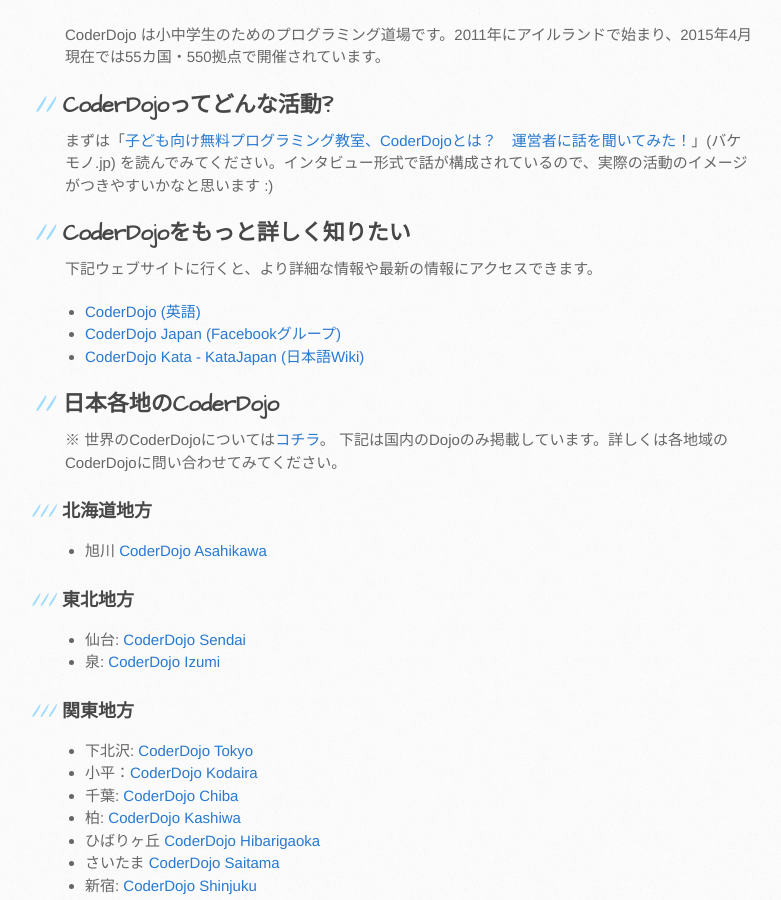
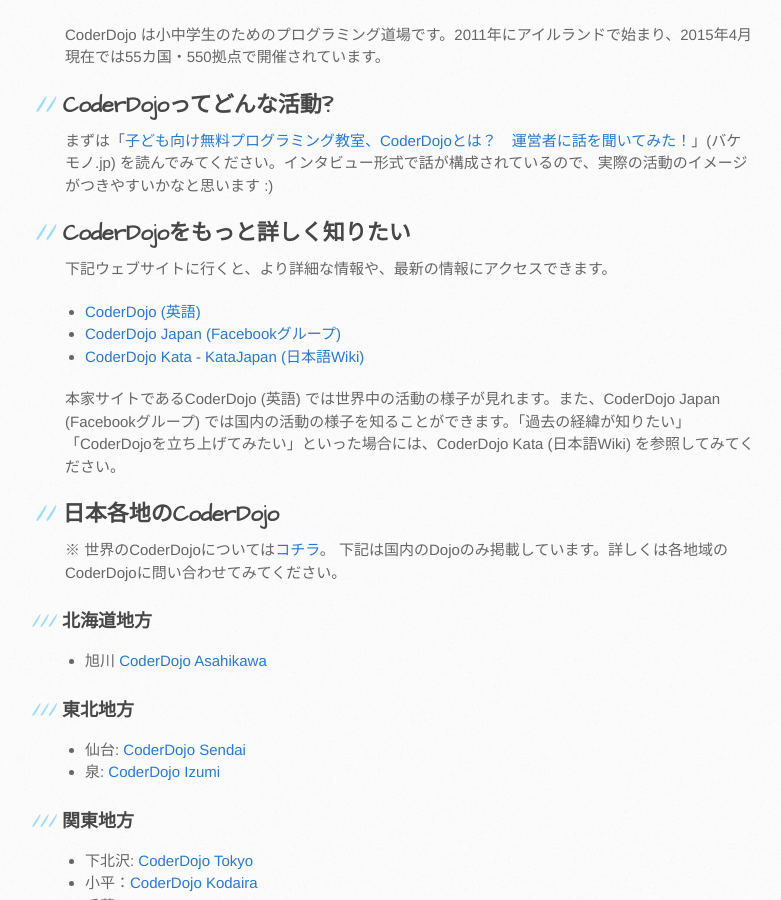
Before and after one commit to coderdojo-japan/coderdojo-japan.github.io, a Jekyll site: the page built from index.md, in a window 1280 px wide and 900 px high, scrolled down 314 px. Shown: the whole window, without its empty margins (105-886 px from the left). Built offline with Jekyll 4.4.1, drawn with Linux system fonts in a browser that asks for light colours; Markdown is read by kramdown in place of the engine named in the settings.

Commit message:
Make more descriptive

```diff
--- a/index.md
+++ b/index.md
@@ -14,11 +14,14 @@
 
 ## CoderDojoをもっと詳しく知りたい
 
-下記ウェブサイトに行くと、より詳細な情報や最新の情報にアクセスできます。
+下記ウェブサイトに行くと、より詳細な情報や、最新の情報にアクセスできます。
 
 * [CoderDojo (英語)](http://coderdojo.com/)
 * [CoderDojo Japan (Facebookグループ)](https://www.facebook.com/groups/coderdojo.jp/)
 * [CoderDojo Kata - KataJapan (日本語Wiki)](http://kata.coderdojo.com/wiki/KataJapan)
+
+本家サイトであるCoderDojo (英語) では世界中の活動の様子が見れます。また、CoderDojo Japan (Facebookグループ) では国内の活動の様子を知ることができます。「過去の経緯が知りたい」「CoderDojoを立ち上げてみたい」といった場合には、CoderDojo Kata (日本語Wiki) を参照してみてください。
+
 
 ## 日本各地のCoderDojo
 
```
